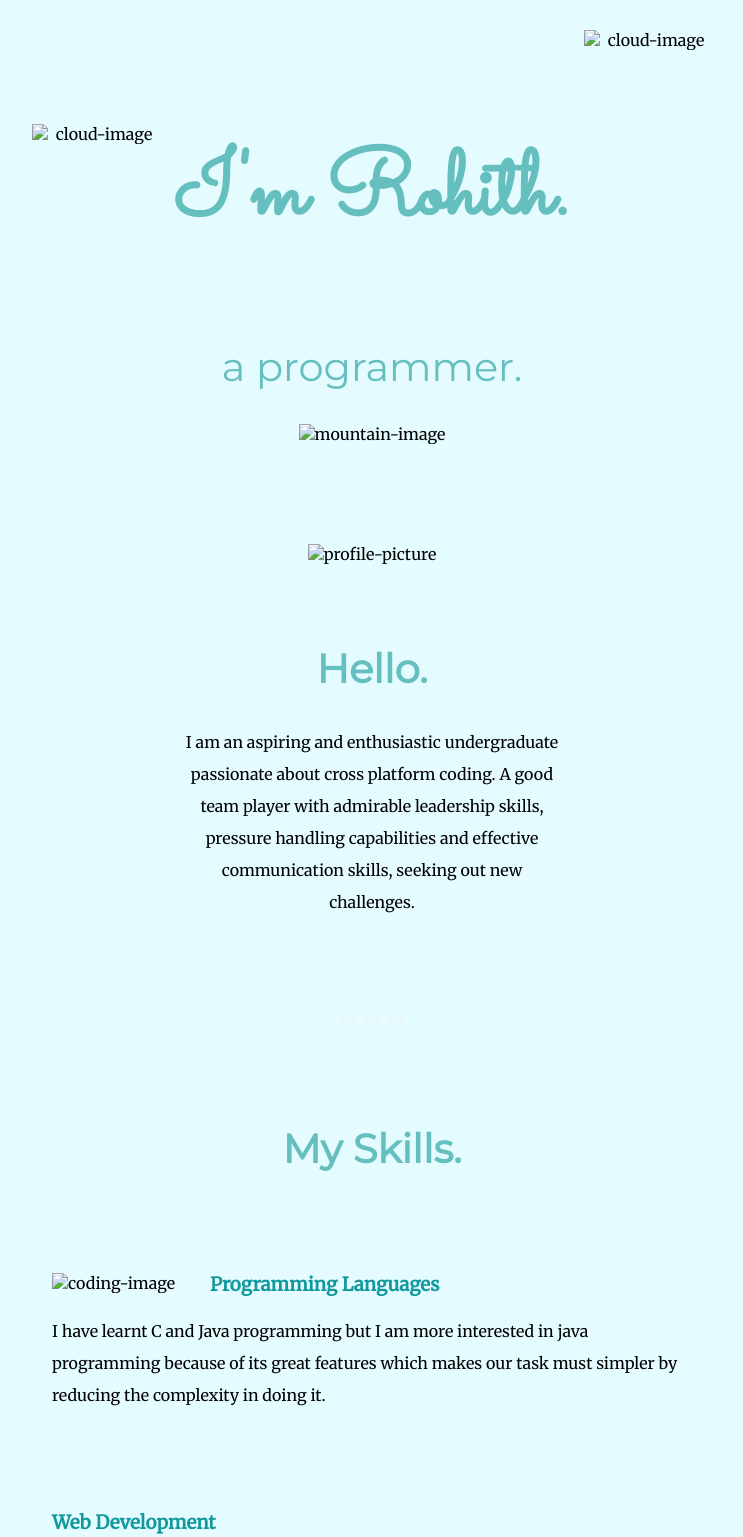
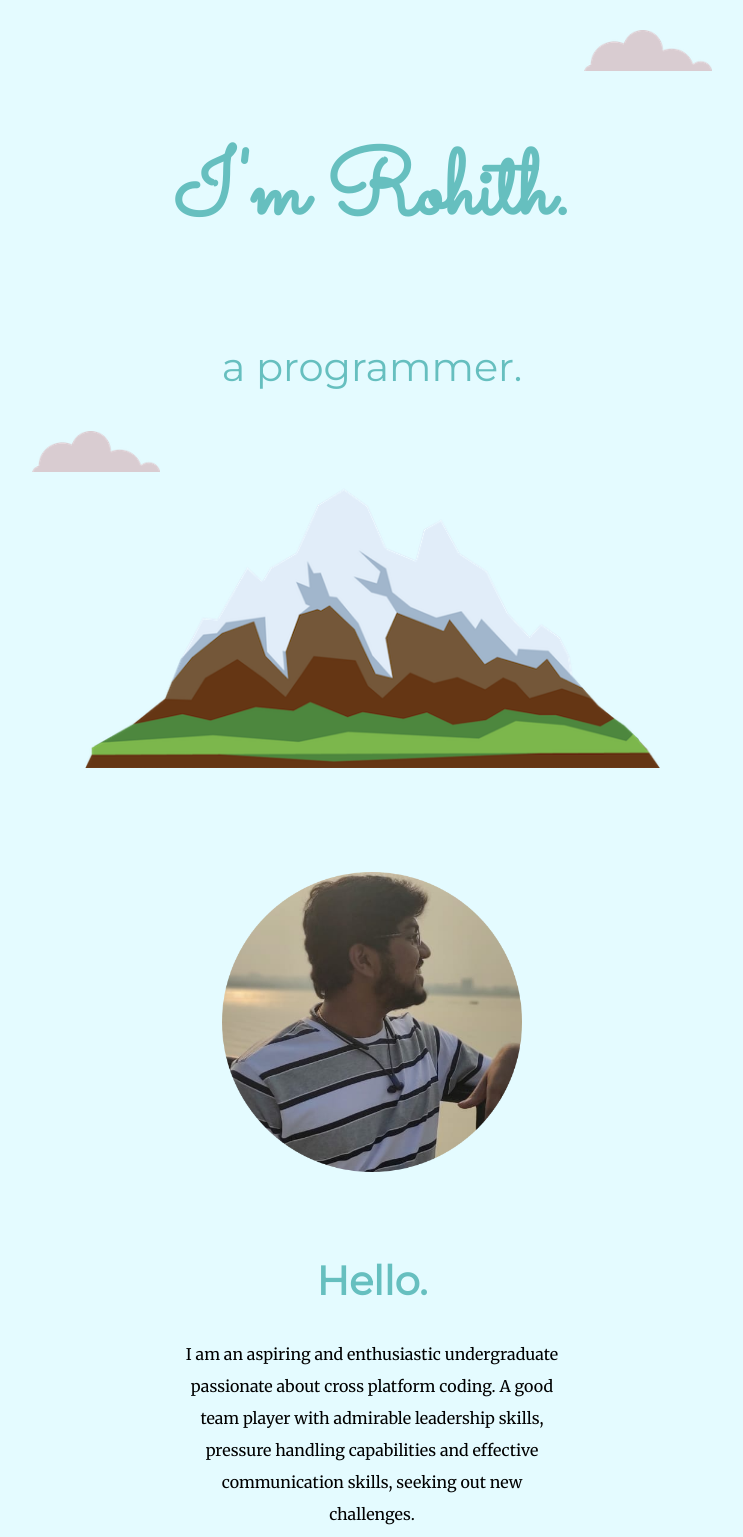
Before and after one commit to rohithsai2001/personal-site, a plain HTML site: page index.html in a window 1280 px wide. Shown: the part 20-1557 px from the top of the page, without its empty margins (268-1011 px from the left). Drawn offline with Linux system fonts and the light colour scheme.

Commit message:
update images file in html

```diff
--- a/index.html
+++ b/index.html
@@ -12,15 +12,15 @@
 
 <body>
   <div class="top-container">
-    <img class="top-cloud" src="images/cloud.png" alt="cloud-image">
+    <img class="top-cloud" src="cloud.png" alt="cloud-image">
     <h1>I'm Rohith.</h1>
     <h2 class="subtitle">a programmer.</h2>
-    <img class="bottom-cloud" src="images/cloud.png" alt="cloud-image">
-    <img class="mountain-img"src="images/mountain.png" alt="mountain-image">
+    <img class="bottom-cloud" src="cloud.png" alt="cloud-image">
+    <img class="mountain-img"src="mountain.png" alt="mountain-image">
   </div>
   <div class="middle-container">
     <div class="profile">
-      <img class="profile-pic" src="images/rohith1.png" alt="profile-picture">
+      <img class="profile-pic" src="rohith1.png" alt="profile-picture">
       <h2>Hello.</h2>
       <p class="intro">I am an aspiring and enthusiastic undergraduate passionate about cross platform coding. A good team player with
 admirable leadership skills, pressure handling capabilities and effective communication skills, seeking out
@@ -30,12 +30,12 @@ new challenges.</p>
     <div class="skills">
       <h2>My Skills.</h2>
       <div class="skill-row">
-        <img class="skill-image1" src="images/coding.png" alt="coding-image">
+        <img class="skill-image1" src="coding.png" alt="coding-image">
         <h3>Programming Languages</h3>
         <p>I have learnt C and Java programming but I am more interested in java programming because of its great features which makes our task must simpler by reducing the complexity in doing it. </p>
       </div>
       <div class="skill-row">
-        <img class="skill-image2" src="images/web-design.png" alt="">
+        <img class="skill-image2" src="web-design.png" alt="">
         <h3>Web Development</h3>
         <p>I started learning  to code when I was 18 years old because I wanted to make my own websites and applications.Overtime,I have gained a wealth of experience designing some websites of my own.</p>
       </div>
```
